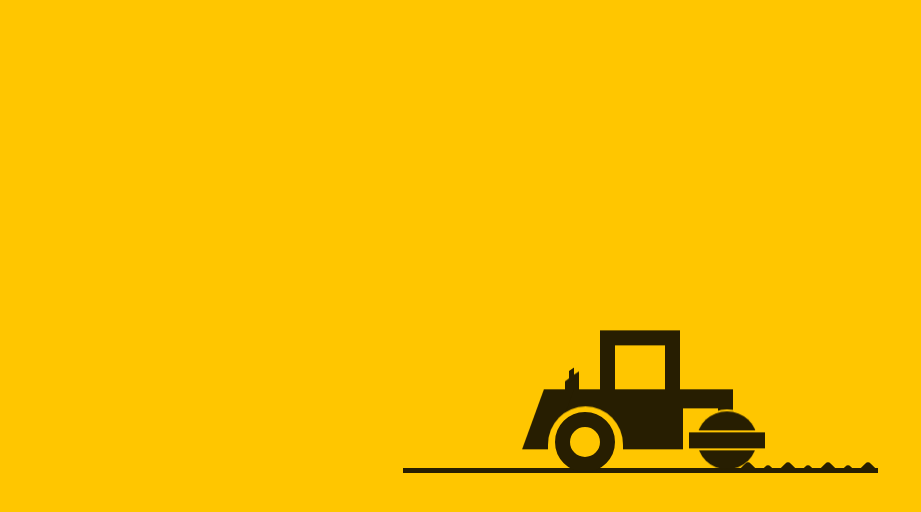
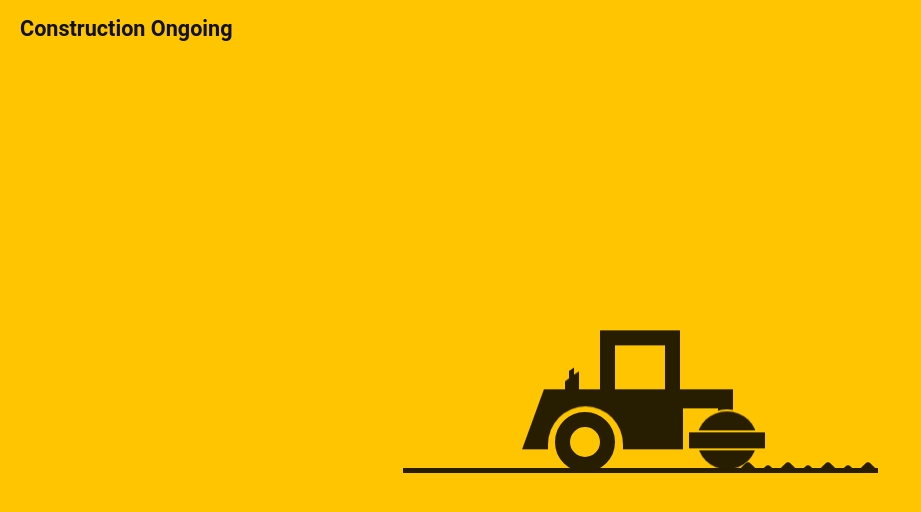
Before and after one commit to KobbyMmo/unavailable, a plain HTML site: page index.html in a window 1280 px wide. Shown: the whole page, without its empty margins (0-921 px from the left). Drawn offline with Linux system fonts and the light colour scheme.

Commit message:
Added construction ongoing

```diff
--- a/index.html
+++ b/index.html
@@ -8,6 +8,14 @@
 	color:#444;
 	background:#ffc600;
 	font:300 18px/18px Roboto, sans-serif;
+}
+.unavailable{
+	font-weight:600;
+position:absolute;
+	color:#111;
+	left:20px;
+	top:20px;
+	font-size:1.2em;
 }
 *,:after,:before{box-sizing:border-box}
 .pull-left{float:left}
@@ -248,7 +256,10 @@
 </style>
 		</head>
 		<body>
-	<div class="machine-wrap">
+		<div class="unavailable"> Construction Ongoing
+</div>
+
+<div class="machine-wrap">
 <div class="machine">
 	<div class="machine-roof">
 		<div class="machine-silencer">
```
